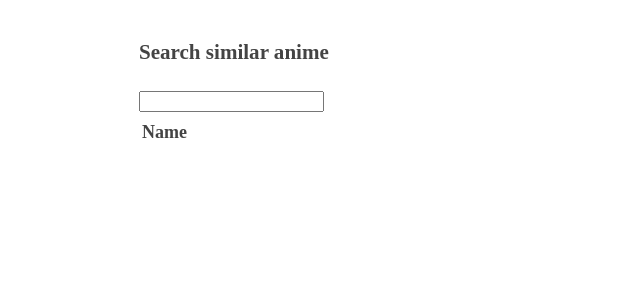
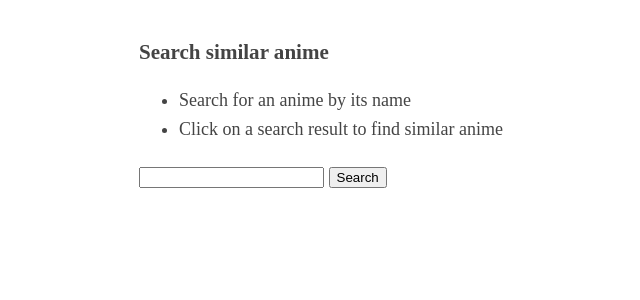
Before and after one commit to dokumor8/anime-embeddings, a Flask app: page / in a window 1280 px wide. Shown: the top 300 px of the page, without its empty margins (176-816 px from the left). Run offline with Flask 3, Linux system fonts and the light colour scheme; lists and menus that the app fills with data are empty; parts of the project's set-up code (start-up, migrations or seed data) failed here and were passed over.

Commit message:
Improve UI

```diff
--- a/app/app.py
+++ b/app/app.py
@@ -19,14 +19,10 @@ def load_ctx():
     embs_synopsis = np.load("ignored/syn_embs.npy")
     rid_to_aid = load_json("ignored/idx_to_ani2.json")
     aid_to_rid = load_json("ignored/ani_to_idx2.json")
-    name_to_aid = load_json("ignored/name_to_id.json")
-    aid_to_name = load_json("ignored/id_to_name.json")
     ctx["review_embeddings"] = embs
     ctx["synopsis_embeddings"] = embs_synopsis
     ctx["rid_to_aid"] = rid_to_aid
     ctx["aid_to_rid"] = aid_to_rid
-    ctx["name_to_aid"] = name_to_aid
-    ctx["aid_to_name"] = aid_to_name
     return ctx
 
 
@@ -73,7 +69,7 @@ def get_similar(anime_id):
     # Fetch the titles of the anime corresponding to the similar_ids
     similar_results = []
     for sim, aniid in similar_ids:
-        cursor.execute("SELECT anime_id, title FROM anime WHERE anime_id = ?", (aniid,))
+        cursor.execute("SELECT anime_id, title, url, main_picture FROM anime WHERE anime_id = ?", (aniid,))
         result = cursor.fetchone()
         if result:
             # result.append(sim)
@@ -93,7 +89,7 @@ def update_search():
     # Construct the SQL query for partial matches
 
     partial_query = """
-    SELECT anime_id, title
+    SELECT anime_id, title, url, main_picture
     FROM anime
     WHERE anime_id IN (SELECT anime_id FROM popular_anime)
     AND (title LIKE ? OR title_english LIKE ? OR title_japanese LIKE ? OR title_synonyms LIKE ?)
--- a/app/templates/search.html.j2
+++ b/app/templates/search.html.j2
@@ -13,14 +13,22 @@ auto;max-width:650px;line-height:1.6;font-size:18px;color:#444;padding:0
       <h3>
         Search similar anime
       </h3>
+      <ul>
+        <li>Search for an anime by its name</li>
+        <li>Click on a search result to find similar anime</li>
+      </ul>
       <form action="/" method="POST">
         <input name="search" type="search">
+        <input type="submit" value="Search">
       </form>
 
       <table class="table">
           <thead>
           <tr>
+            {% if context == 'similar' or context == 'search' %}
             <th>Name</th>
+            <th>Open on MyAnimeList</th>
+            {% endif %}
             {% if context == 'similar' %}
             <th>Similarity</th>
             {% endif %}
@@ -30,8 +38,9 @@ auto;max-width:650px;line-height:1.6;font-size:18px;color:#444;padding:0
             {% for result in results %}
             <tr>
               <td><a href="{{ url_for('get_similar', anime_id=result[0]) }}">{{ result[1] }}</a></td>
+              <td><a href={{ result[2] }}><img src={{ result[3] }} width=100></a></td>
               {% if context == 'similar' %}
-              <td>{{ result[2] }}</td>
+              <td>{{ result[4] }}</td>
               {% endif %}
             </tr>
             {% endfor %}
```
